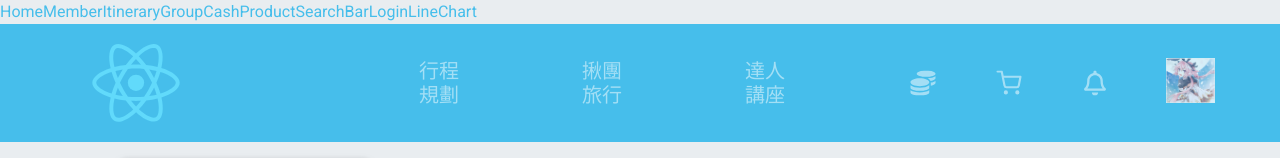
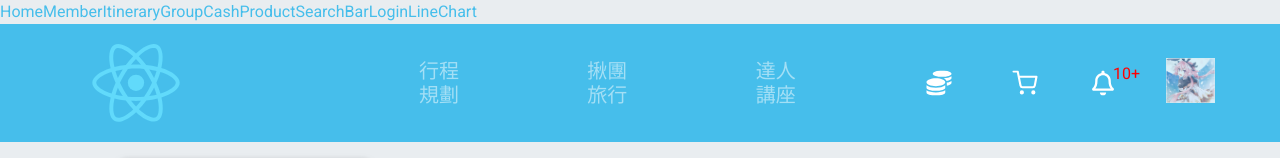
Before and after one commit to wenchiyeh/TripPlanner-Public, a React (Create React App) app: page /myAccount in a window 1280 px wide. Shown: the top 158 px of the page. Built offline with nearby package versions, Linux system fonts and the light colour scheme.

Commit message:
移動小鈴鐺

```diff
--- a/package.json
+++ b/package.json
@@ -11,6 +11,7 @@
     "@testing-library/jest-dom": "^5.11.6",
     "@testing-library/react": "^11.2.2",
     "@testing-library/user-event": "^12.6.0",
+    "antd": "^4.10.0",
     "bootstrap": "^4.5.3",
     "chart.js": "^2.9.4",
     "eslint-config-react-app": "^6.0.0",
--- a/src/components/main/Header.js
+++ b/src/components/main/Header.js
@@ -7,6 +7,7 @@ import {
   Button,
   NavDropdown,
 } from 'react-bootstrap'
+import { Badge } from 'antd'
 
 import { NavLink } from 'react-router-dom'
 import Logo from '../../logo.svg'
@@ -43,9 +44,15 @@ function Header(props) {
             <Nav.Link href="#memes">
               <FiShoppingCart className="Navbar-icon" />
             </Nav.Link>
-            <Nav.Link href="#mell">
+            {/* 原本的鈴鐺 */}
+            {/* <Nav.Link href="#mell">
               <FaRegBell className="Navbar-icon" />
-            </Nav.Link>
+            </Nav.Link> */}
+            {/* 新的鈴鐺有數字 */}
+            <Badge size="default" count={99} overflowCount={10}>
+              <FaRegBell className="Navbar-icon head-example" />
+              {/* <a href="#" className="head-example" /> */}
+            </Badge>
             <NavDropdown
               title={
                 <figure className="Navebar-figure ">
--- a/src/style/header.scss
+++ b/src/style/header.scss
@@ -20,6 +20,7 @@
   position: relative;
   transition: 0.5s;
   margin-right: 40px;
+  color: #ffffff;
 }
 .Navebar-figure {
   width: 45px;
@@ -49,3 +50,11 @@
   position: relative;
   opacity: 0.8;
 }
+//移動鈴鐺數字
+.ant-scroll-number {
+  color: red;
+  font-size: 16px;
+  position: absolute;
+  top: 50px;
+  right: 140px;
+}
```
Also changed, not shown: 1 other file (tests, documents, lock files or other folders).
